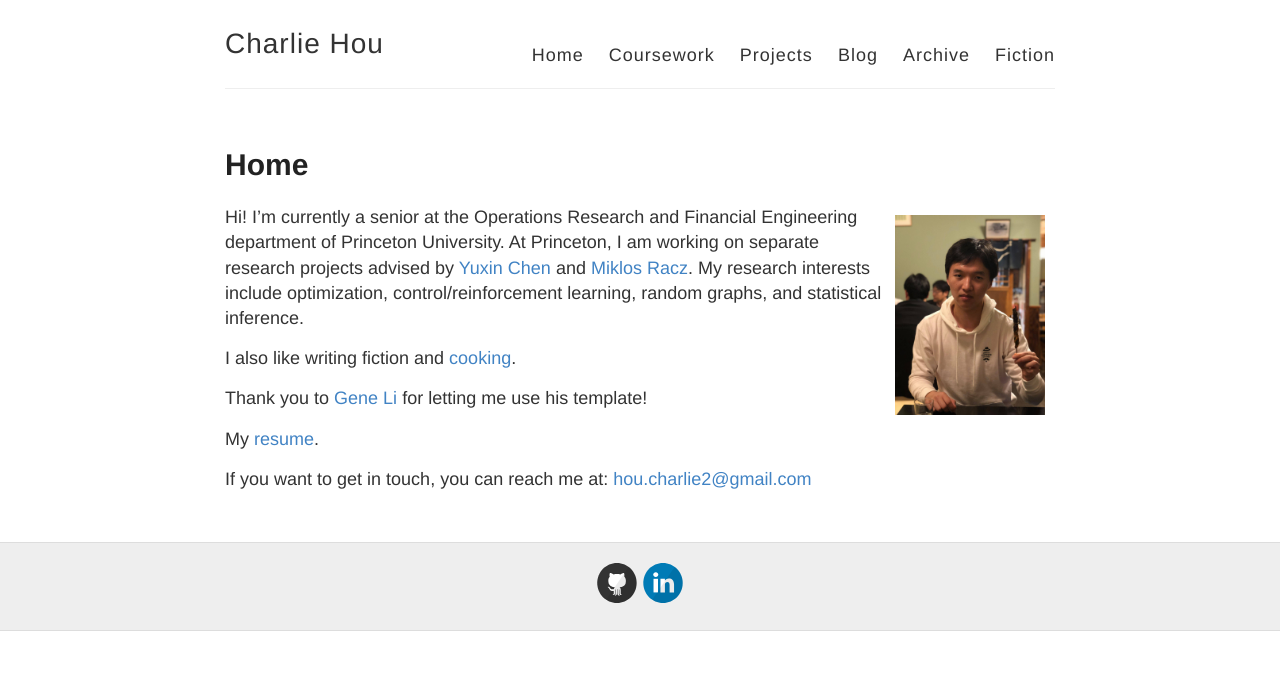
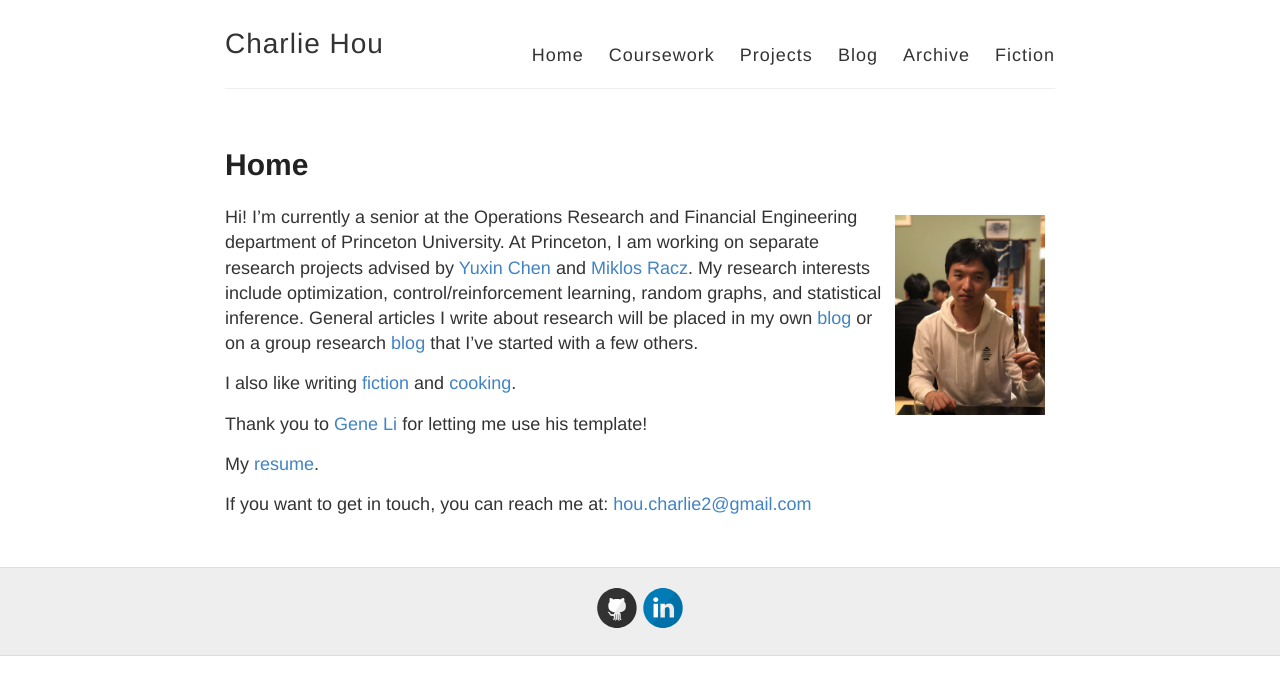
Before and after one commit to houcharlie/oldwebsite, a Jekyll site: the page built from index.md, in a window 1280 px wide. Shown: the top 695 px of the page. Built offline with Jekyll 4.4.1, drawn with Linux system fonts in a browser that asks for light colours.

Commit message:
Update index.md

```diff
--- a/index.md
+++ b/index.md
@@ -7,9 +7,9 @@ title: Home
 
 Hi!  I'm currently a senior at the Operations Research and Financial Engineering department of Princeton University.
 At Princeton, I am working on separate research projects advised by [Yuxin Chen](http://www.princeton.edu/~yc5/) and [Miklos Racz](http://mracz.princeton.edu/).  My research interests include optimization, control/reinforcement learning,
-random graphs, and statistical inference.
+random graphs, and statistical inference.  General articles I write about research will be placed in my own [blog](https://houcharlie.github.io/blog/) or on a group research [blog](https://kaledivergence.github.io/) that I've started with a few others.
 
-I also like writing fiction and [cooking](https://youtu.be/ATmsipFdZQ4).
+I also like writing [fiction](https://houcharlie.github.io/stories/) and [cooking](https://youtu.be/ATmsipFdZQ4).
 
 Thank you to [Gene Li](https://gxli97.github.io/) for letting me use his template!
 
```
